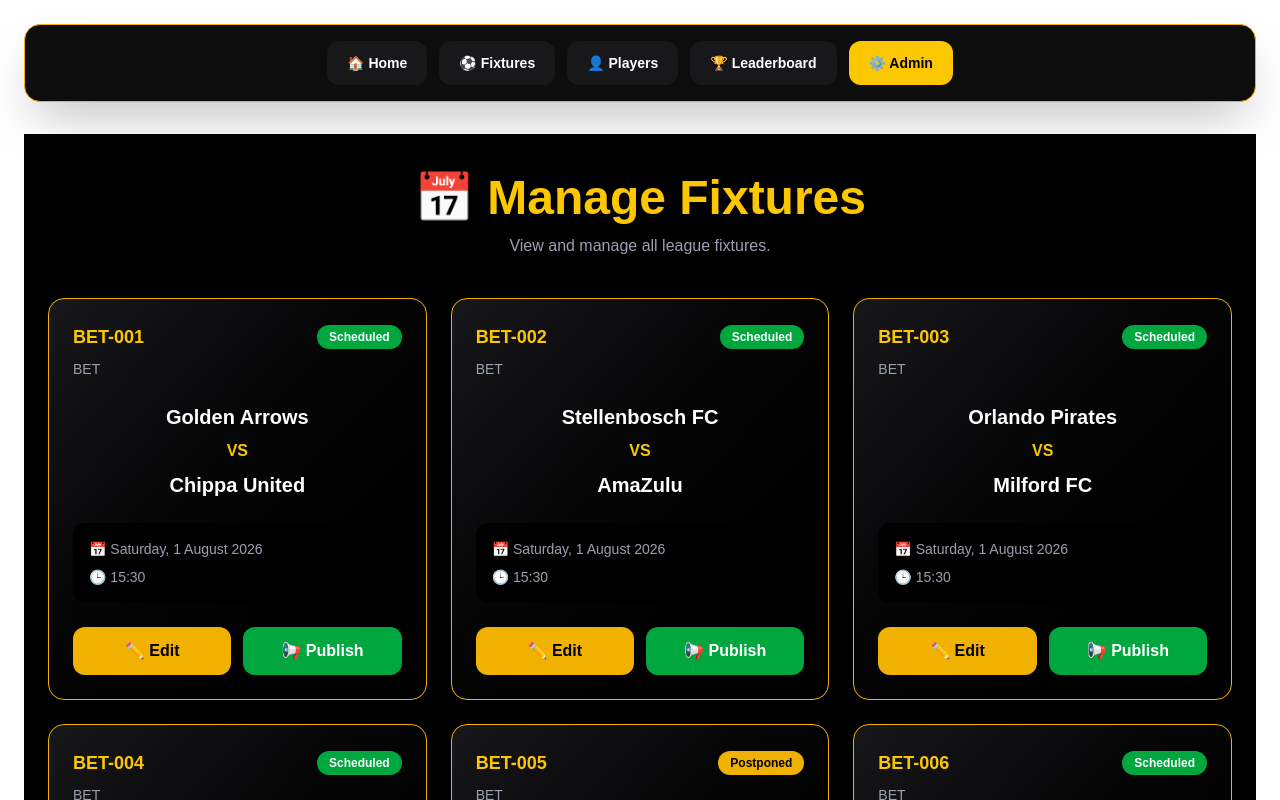
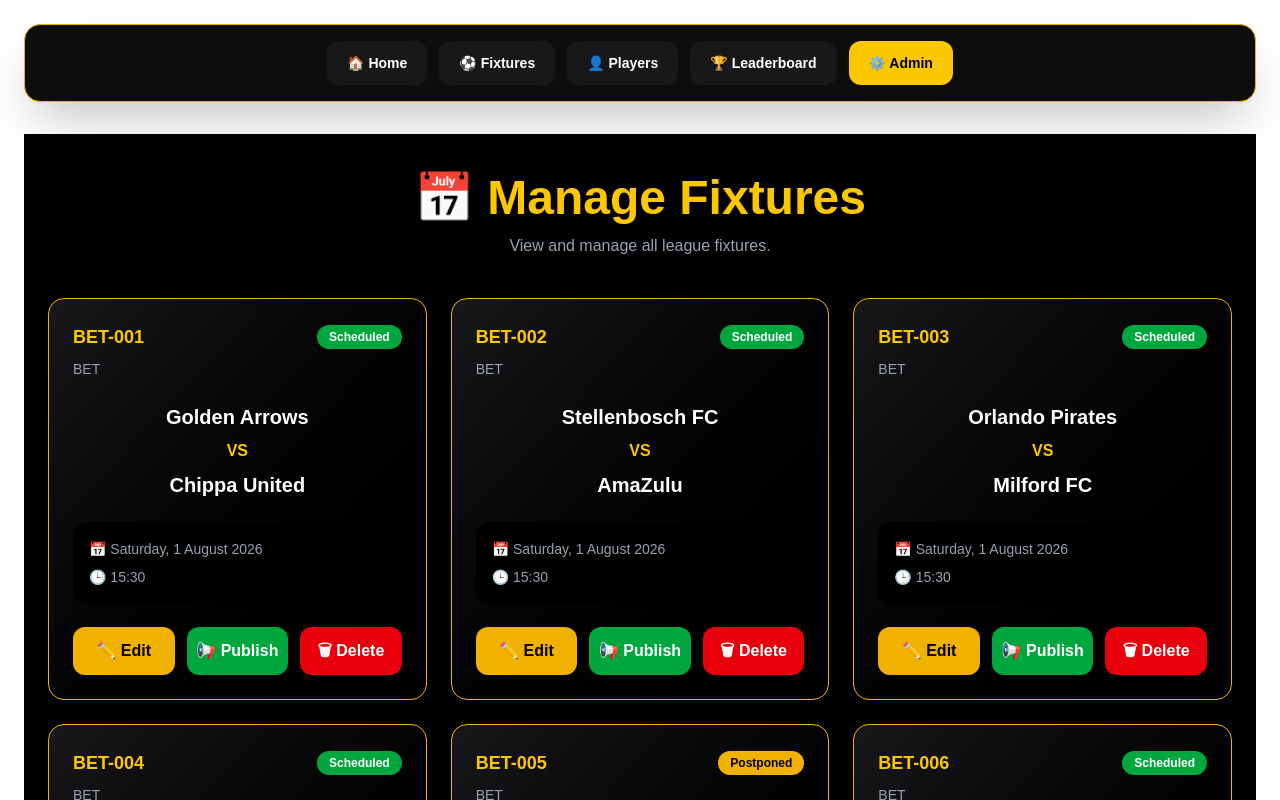
Before and after one commit to Zubula007/cspredictor, a Next.js app: page /admin/fixtures in a window 1280 px wide. Shown: the top 800 px of the page. Built offline with nearby package versions, Linux system fonts and the light colour scheme.

Commit message:
v1.6 - Complete Admin Fixture Management & Competition Engine

```diff
--- a/src/app/admin/fixtures/edit/page.tsx
+++ b/src/app/admin/fixtures/edit/page.tsx
@@ -5,8 +5,14 @@
 
 import { useFixtures } from "../../../context/FixtureContext";
 
+import competitions from "../../../data/competitions";
+import teams from "../../../data/teams";
+
+import type { CompetitionId } from "../../../types/fixture";
+
 export default function EditFixturePage() {
   const router = useRouter();
+
   const searchParams = useSearchParams();
 
   const {
@@ -14,110 +20,296 @@
     updateFixture,
   } = useFixtures();
 
-  const fixtureId = searchParams.get("fixture");
+  const fixtureId =
+    searchParams.get("fixture");
 
-  const fixture = fixtures.find(
-    (item) => item.id === fixtureId
+  const fixture =
+    fixtures.find(
+      (item) =>
+        item.id === fixtureId
     );
 
-  const [matchDate, setMatchDate] = useState("");
-  const [kickOff, setKickOff] = useState("");
-  const [status, setStatus] = useState("Scheduled");
-  const [published, setPublished] = useState(true);
+  const [competitionId, setCompetitionId] =
+    useState<CompetitionId>("BET");
+
+  const [homeTeam, setHomeTeam] =
+    useState("");
+
+  const [awayTeam, setAwayTeam] =
+    useState("");
+
+  const [matchDate, setMatchDate] =
+    useState("");
+
+  const [kickOff, setKickOff] =
+    useState("");
+
+  const [round, setRound] =
+    useState(1);
+
+  const [status, setStatus] =
+    useState("Scheduled");
+
+  const [published, setPublished] =
+    useState(false);
+
+  const [message, setMessage] =
+    useState("");
 
   useEffect(() => {
     if (!fixture) return;
 
-    setMatchDate(fixture.matchDate);
-    setKickOff(fixture.kickOff ?? "");
-    setStatus(fixture.status);
-    setPublished(fixture.published);
+    setCompetitionId(
+      fixture.competitionId
+    );
+
+    setHomeTeam(
+      fixture.homeTeam
+    );
+
+    setAwayTeam(
+      fixture.awayTeam
+    );
+
+    setMatchDate(
+      fixture.matchDate
+    );
+
+    setKickOff(
+      fixture.kickOff
+    );
+
+    setRound(
+      fixture.round
+    );
+
+    setStatus(
+      fixture.status
+    );
+
+    setPublished(
+      fixture.published
+    );
+
   }, [fixture]);
 
   if (!fixture) {
     return (
-      <main className="min-h-screen bg-black p-6 text-white">
-        <div className="mx-auto max-w-xl rounded-xl border border-red-500 bg-zinc-900 p-6 text-center">
-          <h1 className="text-2xl font-bold text-red-400">
+      <main className="min-h-screen bg-black px-6 py-10 text-white">
+
+        <div className="mx-auto max-w-xl rounded-2xl border border-red-500 bg-zinc-900 p-8 text-center">
+
+          <h1 className="text-3xl font-bold text-red-400">
             Fixture Not Found
           </h1>
 
-          <p className="mt-3 text-gray-300">
-            Please select a valid fixture to edit.
+          <p className="mt-4 text-gray-300">
+            The selected fixture could not be found.
           </p>
+
         </div>
+
       </main>
     );
   }
 
+  // ✅ TypeScript now knows the fixture exists
   const currentFixture = fixture;
 
   function saveChanges() {
-    updateFixture(currentFixture.id, {
+
+    if (homeTeam === awayTeam) {
+
+      setMessage(
+        "Home Team and Away Team cannot be the same."
+      );
+
+      return;
+
+    }
+
+    updateFixture(
+      currentFixture.id,
+      {
+        competitionId,
+
+        homeTeam,
+
+        awayTeam,
+
+        round,
+
+        streak: round,
+
         matchDate,
+
         kickOff,
-      status: status as typeof currentFixture.status,
+
+        displayDate:
+          new Date(matchDate).toLocaleDateString(
+            "en-ZA",
+            {
+              day: "numeric",
+              month: "long",
+              year: "numeric",
+            }
+          ),
+
+        status:
+          status as typeof currentFixture.status,
+
         published,
-    });
+      }
+    );
 
-    alert("Fixture updated successfully ✅");
+    setMessage(
+      "✅ Fixture updated successfully."
+    );
 
-    router.push("/admin/fixtures");
+    setTimeout(() => {
+
+      router.push(
+        "/admin/fixtures"
+      );
+
+    }, 1200);
+
   }
 
   return (
+
     <main className="min-h-screen bg-black px-6 py-10 text-white">
-      <div className="mx-auto max-w-xl rounded-2xl border border-yellow-500 bg-zinc-900 p-6">
 
-        <h1 className="mb-6 text-center text-3xl font-bold text-yellow-400">
+      <div className="mx-auto max-w-2xl rounded-3xl border border-yellow-500 bg-zinc-900 p-8 shadow-xl">
+
+        <h1 className="text-center text-4xl font-extrabold text-yellow-400">
           ✏️ Edit Fixture
         </h1>
 
-        <div className="mb-6 text-center">
-          <h2 className="text-xl font-bold">
-            {currentFixture.homeTeam}
-          </h2>
+        <div className="mt-8 space-y-5">
 
-          <p className="my-2 font-bold text-yellow-400">
-            VS
-          </p>
+          <select
+            value={competitionId}
+            onChange={(e) =>
+              setCompetitionId(
+                e.target.value as CompetitionId
+              )
+            }
+            className="w-full rounded-xl bg-black p-3"
+          >
 
-          <h2 className="text-xl font-bold">
-            {currentFixture.awayTeam}
-          </h2>
-        </div>
+            {competitions.map(
+              (competition) => (
 
-        <label className="mb-2 block">
-          Match Date
-        </label>
+                <option
+                  key={competition.id}
+                  value={competition.id}
+                >
+                  {competition.name}
+                </option>
+
+              )
+            )}
+
+          </select>
+
+          <select
+            value={homeTeam}
+            onChange={(e) =>
+              setHomeTeam(
+                e.target.value
+              )
+            }
+            className="w-full rounded-xl bg-black p-3"
+          >
+
+            {teams.map(
+              (team) => (
+
+                <option
+                  key={team.name}
+                  value={team.name}
+                >
+                  {team.name}
+                </option>
+
+              )
+            )}
+
+          </select>
+
+          <select
+            value={awayTeam}
+            onChange={(e) =>
+              setAwayTeam(
+                e.target.value
+              )
+            }
+            className="w-full rounded-xl bg-black p-3"
+          >
+
+            {teams.map(
+              (team) => (
+
+                <option
+                  key={team.name}
+                  value={team.name}
+                >
+                  {team.name}
+                </option>
+
+              )
+            )}
+
+          </select>          <div className="grid grid-cols-2 gap-4">
 
             <input
               type="date"
               value={matchDate}
-          onChange={(e) => setMatchDate(e.target.value)}
-          className="mb-5 w-full rounded bg-white p-2 text-black"
+              onChange={(e) =>
+                setMatchDate(
+                  e.target.value
+                )
+              }
+              className="rounded-xl bg-black p-3"
             />
-
-        <label className="mb-2 block">
-          Kick-off Time
-        </label>
 
             <input
               type="time"
               value={kickOff}
-          onChange={(e) => setKickOff(e.target.value)}
-          className="mb-5 w-full rounded bg-white p-2 text-black"
+              onChange={(e) =>
+                setKickOff(
+                  e.target.value
+                )
+              }
+              className="rounded-xl bg-black p-3"
             />
 
-        <label className="mb-2 block">
-          Status
-        </label>
+          </div>
+
+          <input
+            type="number"
+            min={1}
+            value={round}
+            onChange={(e) =>
+              setRound(
+                Number(e.target.value)
+              )
+            }
+            className="w-full rounded-xl bg-black p-3"
+            placeholder="Round"
+          />
 
           <select
             value={status}
-          onChange={(e) => setStatus(e.target.value)}
-          className="mb-5 w-full rounded bg-white p-2 text-black"
+            onChange={(e) =>
+              setStatus(
+                e.target.value
+              )
+            }
+            className="w-full rounded-xl bg-black p-3"
           >
+
             <option value="Scheduled">
               Scheduled
             </option>
@@ -137,30 +329,52 @@
             <option value="Cancelled">
               Cancelled
             </option>
+
           </select>
 
-        <label className="flex items-center gap-3">
+          <label className="flex items-center gap-3 rounded-xl border border-yellow-500 bg-black p-4">
+
             <input
               type="checkbox"
               checked={published}
               onChange={(e) =>
-              setPublished(e.target.checked)
+                setPublished(
+                  e.target.checked
+                )
               }
             />
 
-          <span>
+            <span className="font-medium">
               Fixture Published
             </span>
+
           </label>
 
           <button
             onClick={saveChanges}
-          className="mt-8 w-full rounded-xl bg-yellow-500 p-3 font-bold text-black hover:bg-yellow-400"
+            className="w-full rounded-xl bg-yellow-400 py-4 font-bold text-black transition hover:bg-yellow-300"
           >
             💾 Save Changes
           </button>
 
+          {message && (
+
+            <div className="rounded-xl border border-green-500 bg-green-900/20 p-4 text-center">
+
+              <p className="font-semibold text-green-300">
+                {message}
+              </p>
+
             </div>
+
+          )}
+
+        </div>
+
+      </div>
+
     </main>
+
   );
+
 }
--- a/src/app/admin/fixtures/page.tsx
+++ b/src/app/admin/fixtures/page.tsx
@@ -10,15 +10,66 @@
     ReturnType<typeof fixtureRepository.getAll>
   >([]);
 
+  const [message, setMessage] =
+    useState("");
+
+  const loadFixtures = () => {
+    setFixtures(
+      fixtureRepository.getAll()
+    );
+  };
+
   useEffect(() => {
-    setFixtures(fixtureRepository.getAll());
+    loadFixtures();
   }, []);
+
+  const deleteFixture = (
+    fixtureId: string,
+    fixtureName: string
+  ) => {
+
+    const confirmed = window.confirm(
+      `Delete fixture?\n\n${fixtureName}\n\nThis action cannot be undone.`
+    );
+
+    if (!confirmed) {
+      return;
+    }
+
+    const deleted =
+      fixtureRepository.deleteFixture(
+        fixtureId
+      );
+
+    if (deleted) {
+
+      loadFixtures();
+
+      setMessage(
+        "✅ Fixture deleted successfully."
+      );
+
+      setTimeout(() => {
+        setMessage("");
+      }, 3000);
+
+    } else {
+
+      setMessage(
+        "❌ Unable to delete fixture."
+      );
+
+    }
+
+  };
 
   return (
     <main className="min-h-screen bg-black px-6 py-10 text-white">
+
       <div className="mx-auto max-w-7xl">
 
         <div className="mb-10 text-center">
+
           <h1 className="text-5xl font-extrabold text-yellow-400">
             📅 Manage Fixtures
           </h1>
@@ -26,26 +77,51 @@
           <p className="mt-3 text-gray-400">
             View and manage all league fixtures.
           </p>
+
         </div>
+
+        {message && (
+
+          <div className="mb-6 rounded-xl border border-yellow-500 bg-zinc-900 p-4 text-center font-semibold text-yellow-400">
+            {message}
+          </div>
+
+        )}
 
         <div className="grid gap-6 md:grid-cols-2 xl:grid-cols-3">
 
           {fixtures.map((fixture) => (
+
             <AdminFixtureCard
               key={fixture.id}
+
               id={fixture.id}
+
               homeTeam={fixture.homeTeam}
               awayTeam={fixture.awayTeam}
+
               displayDate={fixture.displayDate}
               kickOff={fixture.kickOff}
+
               status={fixture.status}
+
               competition={fixture.competitionId}
+
+              onDelete={() =>
+                deleteFixture(
+                  fixture.id,
+                  `${fixture.homeTeam} vs ${fixture.awayTeam}`
+                )
+              }
+
             />
+
           ))}
 
         </div>
 
       </div>
+
     </main>
   );
 }
--- a/src/app/components/AdminFixtureCard.tsx
+++ b/src/app/components/AdminFixtureCard.tsx
@@ -10,6 +10,7 @@
   kickOff?: string;
   status: string;
   competition: string;
+  onDelete: () => void;
 };
 
 export default function AdminFixtureCard({
@@ -20,6 +21,7 @@
   kickOff,
   status,
   competition,
+  onDelete,
 }: AdminFixtureCardProps) {
   const statusStyle =
     status === "Scheduled"
@@ -49,11 +51,9 @@
 
       </div>
 
-
       <p className="mt-2 text-sm text-gray-400">
         {competition}
       </p>
-
 
       <div className="my-6 text-center">
 
@@ -71,7 +71,6 @@
 
       </div>
 
-
       <div className="rounded-xl bg-black p-4">
 
         <p className="text-sm text-gray-400">
@@ -84,8 +83,7 @@
 
       </div>
 
-
-      <div className="mt-6 grid grid-cols-2 gap-3">
+      <div className="mt-6 grid grid-cols-3 gap-3">
 
         <Link
           href={`/admin/fixtures/edit?fixture=${id}`}
@@ -94,7 +92,6 @@
           ✏️ Edit
         </Link>
 
-
         <Link
           href={`/admin/results?fixture=${id}`}
           className="rounded-xl bg-green-600 py-3 text-center font-bold text-white transition hover:bg-green-500"
@@ -102,8 +99,15 @@
           📢 Publish
         </Link>
 
+        <button
+          type="button"
+          onClick={onDelete}
+          className="rounded-xl bg-red-600 py-3 text-center font-bold text-white transition hover:bg-red-500"
+        >
+          🗑 Delete
+        </button>
+
       </div>
-
 
     </div>
   );
--- a/src/app/repositories/fixtureRepository.ts
+++ b/src/app/repositories/fixtureRepository.ts
@@ -138,6 +138,33 @@
     return fixture;
   }
 
+  deleteFixture(
+    fixtureId: string
+  ): boolean {
+
+    this.refreshFixtures();
+
+    const originalLength =
+      this.fixtures.length;
+
+    this.fixtures =
+      this.fixtures.filter(
+        (fixture) =>
+          fixture.id !== fixtureId
+      );
+
+    if (
+      this.fixtures.length ===
+      originalLength
+    ) {
+      return false;
+    }
+
+    this.saveFixtures();
+
+    return true;
+  }
+
   updateResult(
     fixtureId: string,
     homeScore: number,
```
Lines whose indentation alone changed are shown as unchanged.
